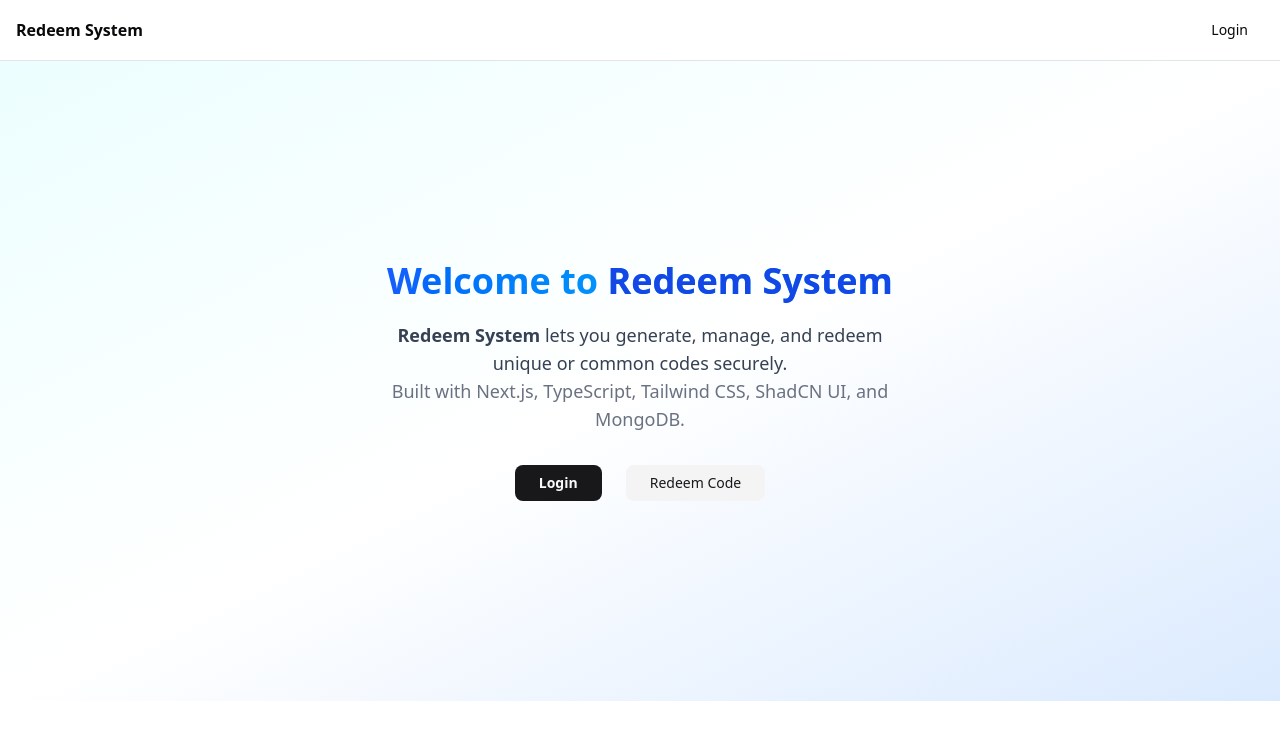
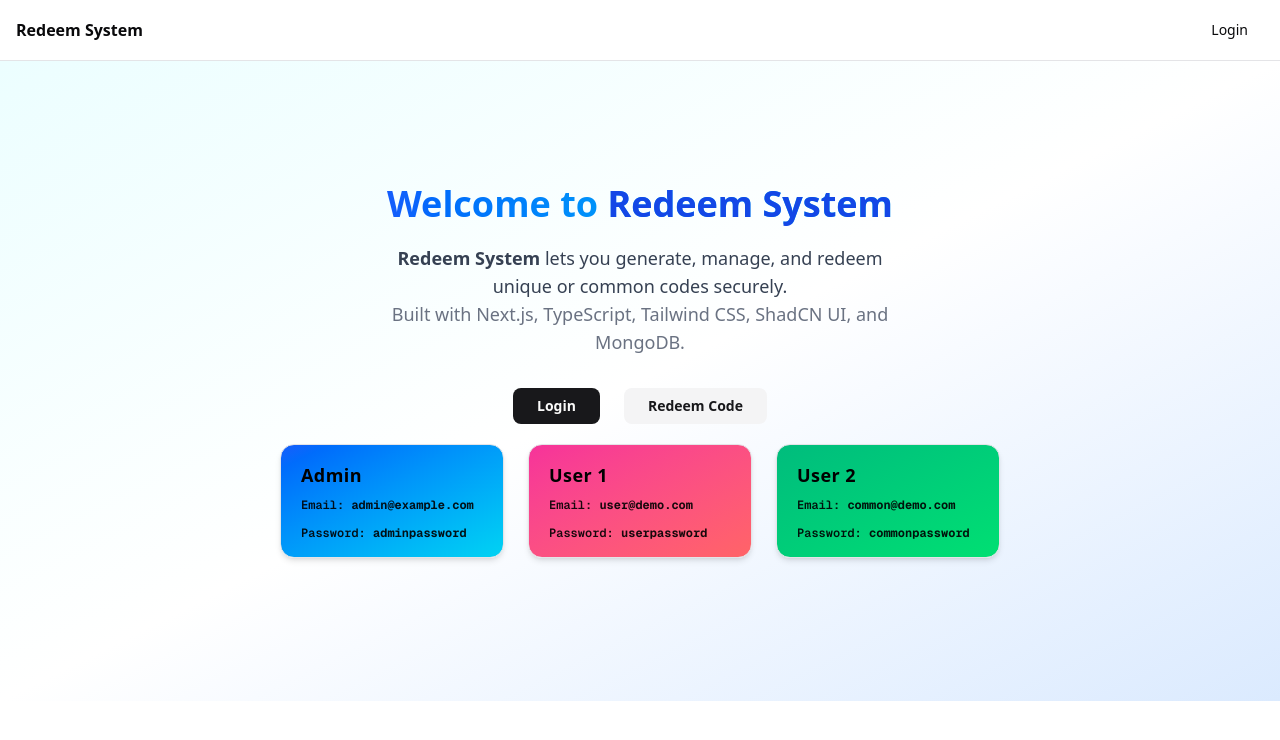
Before and after one commit to AdnanGhani07/redeem-system, a Next.js app: page / in a window 1280 px wide. Shown: the top 740 px of the page. Built offline with nearby package versions, Linux system fonts and the light colour scheme.

Commit message:
Updated landing page and seeded another user

```diff
--- a/scripts/seedAdminAndUser.ts
+++ b/scripts/seedAdminAndUser.ts
@@ -18,6 +18,9 @@ const User = require('../src/models/User').default;
   const userHashed = await bcrypt.hash('userpassword', 10);
   await User.create({ email: 'user@demo.com', password: userHashed, role: 'user' });
 
+  const commonHashed = await bcrypt.hash('commonpassword', 10);
+  await User.create({ email: 'common@demo.com', password: commonHashed, role: 'user' });
+
   console.log('Seeded admin and user.');
   process.exit();
 })();
--- a/src/app/page.tsx
+++ b/src/app/page.tsx
@@ -60,9 +60,30 @@ export default function HomePage() {
               <Button className="px-6 py-2 font-semibold">Login</Button>
             </Link>
             <Link href="/redeem">
-              <Button variant="secondary" className="px-6 py-2">Redeem Code</Button>
+              <Button variant="secondary" className="px-6 py-2 font-semibold">Redeem Code</Button>
             </Link>
           </div>
+          <div className="flex gap-6 justify-center py-5">
+            {[
+              { label: "Admin", email: "admin@example.com", password: "adminpassword", color: "from-blue-600 to-cyan-400" },
+              { label: "User 1", email: "user@demo.com", password: "userpassword", color: "from-pink-500 to-red-400" },
+              { label: "User 2", email: "common@demo.com", password: "commonpassword", color: "from-emerald-500 to-green-400" },
+            ].map(({ label, email, password, color }) => (
+              <div
+                key={email}
+                className={`rounded-xl shadow-md border bg-gradient-to-br ${color} text-black w-56 px-5 py-4 flex flex-col items-start space-y-3 hover:scale-105 transition-transform`}
+              >
+                <div className="font-bold tracking-wide text-lg mb-2">{label}</div>
+                <div className="text-xs font-mono opacity-90">
+                  <span className="font-semibold">Email:</span> <span className="font-bold">{email}</span>
+                </div>
+                <div className="text-xs font-mono opacity-90">
+                  <span className="font-semibold">Password:</span> <span className="font-bold">{password}</span>
+                </div>
+              </div>
+            ))}
+          </div>
+
         </>
       )}
     </div>
```
